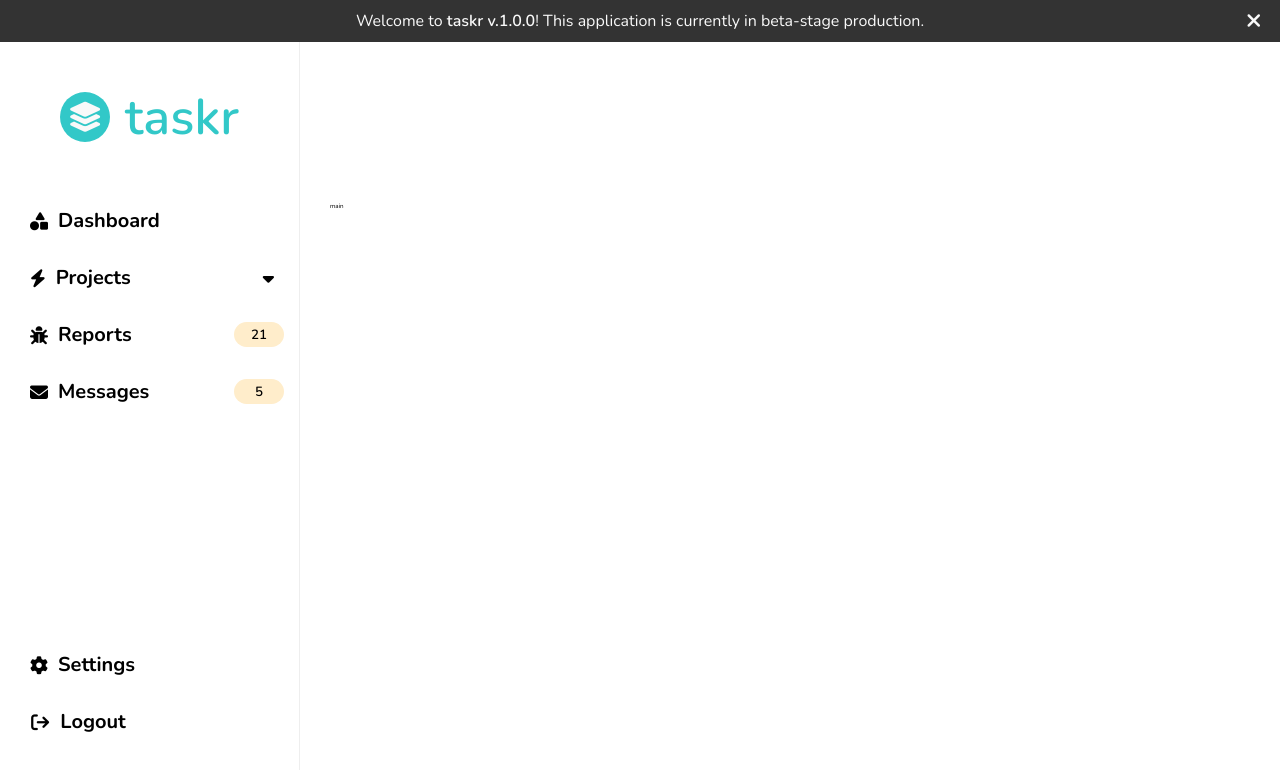
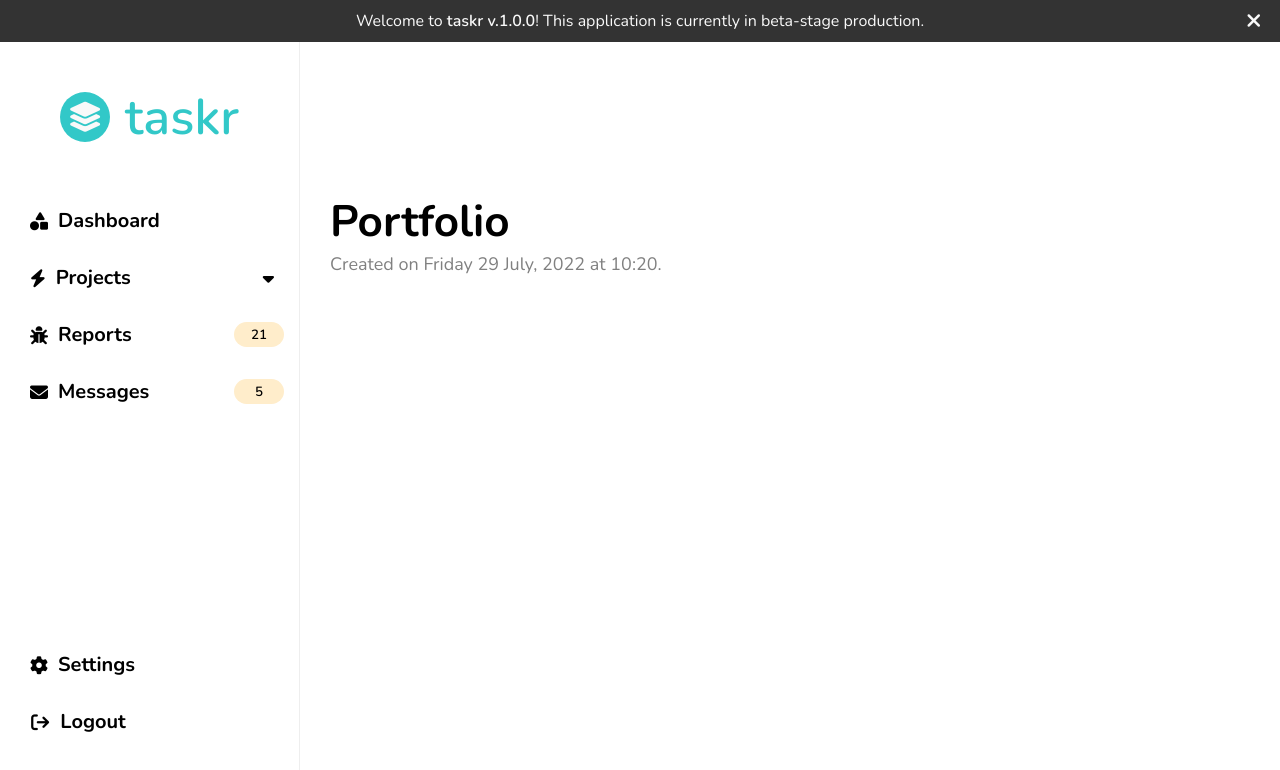
Before and after one commit to Web-Dev-Dan/taskr, a React (Create React App) app: page / in a window 1280 px wide. Shown: the top 770 px of the page. Built offline with nearby package versions, Linux system fonts and the light colour scheme.

Commit message:
Added dateCreated and timeCreated display functionality

```diff
--- a/src/App.js
+++ b/src/App.js
@@ -1,4 +1,4 @@
-import { useState, useSyncExternalStore } from 'react';
+import { useEffect, useInsertionEffect, useState, useSyncExternalStore } from 'react';
 import Aside from './components/Aside/Aside';
 import Main from './components/Main/Main';
 import Navbar from './components/Navbar/Navbar';
@@ -6,11 +6,13 @@ import NotificationBar from './components/NotificationBar/NotificationBar';
 
 
 function App() {
+  // Notification Bar:
   const [notificationBarIsShown, setNotificationBarIsShown] = useState(true);
   function closeNotificationBar() {
     setNotificationBarIsShown(false);
   }
 
+  // Placeholder Data:
   const [data, setData] = useState({
     "items": [
       {
@@ -42,6 +44,7 @@ function App() {
     ]
   });
 
+  // Get Current Date:
   function getCurrentDate() {
     const weekdays = ['Sunday', 'Monday', 'Tuesday', 'Wednesday', 'Thursday', 'Friday', 'Saturday'];
     const months = ['January', 'February', 'March', 'April', 'May', 'June', 'July', 'August', 'September', 'October', 'November', 'December'];
@@ -49,6 +52,7 @@ function App() {
     return `${weekdays[date.getDay()]} ${date.getDate()} ${months[date.getMonth()]}, ${date.getFullYear()}`;
   }
 
+  // Get Current Time:
   function getCurrentTime() {
     const date = new Date();
     let hours = date.getHours();
@@ -65,6 +69,7 @@ function App() {
     return `${hours}:${minutes}`;
   }
 
+  // Create New Project:
   function createNewProject(task) {
     console.log('Works: ' + task);
 
@@ -80,6 +85,27 @@ function App() {
     console.log(data);
   }
 
+  // Main Area Display:
+  const [projectIsShown, setProjectIsShown] = useState(true);
+  const [projectId, setProjectId] = useState(1);
+  const [ticketIsShown, setTicketIsShown] = useState(false);
+  const [ticketId, setTicketId] = useState(1);
+
+  const [currentProject, setCurrentProject] = useState(data.items);
+
+  // Select Project:
+  function projectOpened(id) {
+    setCurrentProject(data.items.filter(project => project.id === projectId));
+    setProjectId(id);
+
+    console.log(`Current Project: ${currentProject[0]}`);
+    console.log(`Current ID: ${projectId}`);
+  }
+
+  useEffect(() => {
+
+  }, [currentProject]);
+
   return (
     <div className="App">
       <div className="container">
@@ -89,8 +115,16 @@ function App() {
           <Aside
             data={data}
             createNewProject={(task) => createNewProject(task)}
+            projectOpened={(id) => projectOpened(id)}
           />
-          <Main />
+          <Main
+            data={data}
+            projectIsShown={projectIsShown}
+            projectId={projectId}
+            ticketIsShown={ticketIsShown}
+            ticketId={ticketId}
+            currentProject={currentProject[0]}
+          />
         </div>
       </div>
     </div>
--- a/src/components/Aside/Aside.js
+++ b/src/components/Aside/Aside.js
@@ -4,7 +4,7 @@ import FixedButton from '../../reusable/dropdown/FixedButton';
 import NotifyButton from '../../reusable/dropdown/NotifyButton';
 import './Aside.css';
 
-function Aside({ data, createNewProject }) {
+function Aside({ data, createNewProject, projectOpened }) {
     // console.log(data.items);
 
     return (
@@ -20,6 +20,7 @@ function Aside({ data, createNewProject }) {
                         title="Projects"
                         data={data}
                         createNewProject={createNewProject}
+                        projectOpened={projectOpened}
                     />
                     <NotifyButton
                         icon="fa-solid fa-bug"
--- a/src/components/Main/Main.css
+++ b/src/components/Main/Main.css
@@ -1,5 +1,19 @@
 .main {
     /* background-color: green; */
     flex: 1;
-    padding: 10px;
+    padding: 0 30px 0 10px;
 }
+
+.main__head {}
+
+.main__head-info {}
+
+.head-info__title {
+    font-size: 4.4rem;
+}
+
+.head-info__date {
+    color: var(--color-gray-darkest);
+    font-size: 1.8rem;
+    font-weight: 100;
+}
--- a/src/components/Main/Main.js
+++ b/src/components/Main/Main.js
@@ -1,10 +1,29 @@
 
+import { useState } from 'react';
 import './Main.css';
 
-function Main() {
+function Main({ projectIsShown, projectId, ticketIsShown, ticketId, currentProject }) {
+    console.log('---IN MAIN---')
+    console.log(currentProject);
+
     return (
         <main className="main">
-            main
+            {projectIsShown &&
+                <div className="project-container">
+                    <div className="main__head">
+                        <div className="main__head-info">
+                            <h2 className="head-info__title">{currentProject.name}</h2>
+                            <p className="head-info__date">Created on {currentProject.dateCreated} at {currentProject.timeCreated}.</p>
+                        </div>
+                    </div>
+                </div>
+            }
+
+            {ticketIsShown &&
+                <div className="ticket-container">
+                    ticket
+                </div>
+            }
         </main>
     )
 }
--- a/src/reusable/dropdown/Dropdown.js
+++ b/src/reusable/dropdown/Dropdown.js
@@ -3,7 +3,7 @@ import './Dropdown.css';
 import { useEffect, useState } from 'react';
 import DropdownOption from './DropdownOption';
 
-function Dropdown({ icon, title, data, createNewProject }) {
+function Dropdown({ icon, title, data, createNewProject, projectOpened }) {
     // Toggle Project Dropdown:
     const [dropdownContentIsShown, setDropdownContentIsShown] = useState(false);
 
@@ -51,6 +51,7 @@ function Dropdown({ icon, title, data, createNewProject }) {
                             title={item.name}
                             dateCreated={item.dateCreated}
                             timeCreated={item.timeCreated}
+                            projectOpened={projectOpened}
                         />
                     )
                 })}
--- a/src/reusable/dropdown/DropdownOption.js
+++ b/src/reusable/dropdown/DropdownOption.js
@@ -1,11 +1,11 @@
 
 import './DropdownOption.css';
 
-function DropdownOption({ id, title, dateCreated, timeCreated }) {
-    function dropdownClicked() {
-        console.log(`Option "${title}" clicked! ID: ${id}`);
-        console.log(`Created at ${timeCreated} on ${dateCreated}.`);
-    }
+function DropdownOption({ id, title, dateCreated, timeCreated, projectOpened }) {
+    // function dropdownClicked() {
+    //     console.log(`Option "${title}" clicked! ID: ${id}`);
+    //     console.log(`Created at ${timeCreated} on ${dateCreated}.`);
+    // }
 
     function dropdownOptionsClicked() {
         console.log(`Options button for "${title}" clicked!`);
@@ -13,7 +13,7 @@ function DropdownOption({ id, title, dateCreated, timeCreated }) {
 
     return (
         <div className="dropdown-content__inner">
-            <button onClick={() => dropdownClicked()} className="dropdown-content__button btn-transparent">
+            <button onClick={() => projectOpened(id)} className="dropdown-content__button btn-transparent">
                 <i className="dropdown-content__button--icon fa-solid fa-file"></i>
                 <h4 className="dropdown-content__button--text">{title}</h4>
             </button>
```
